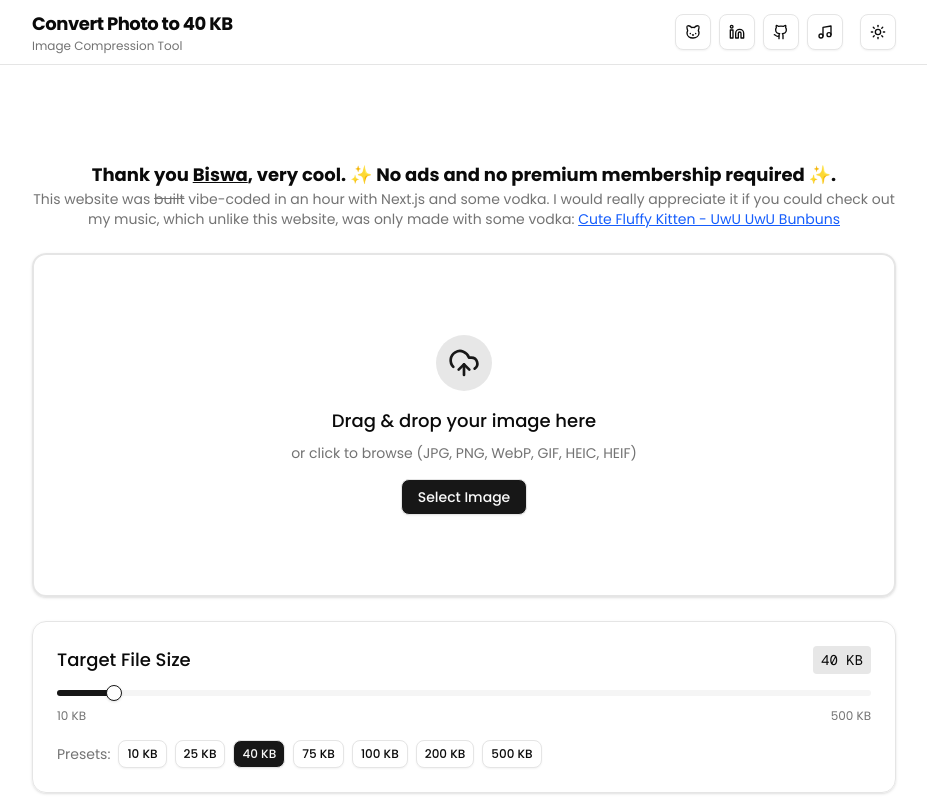
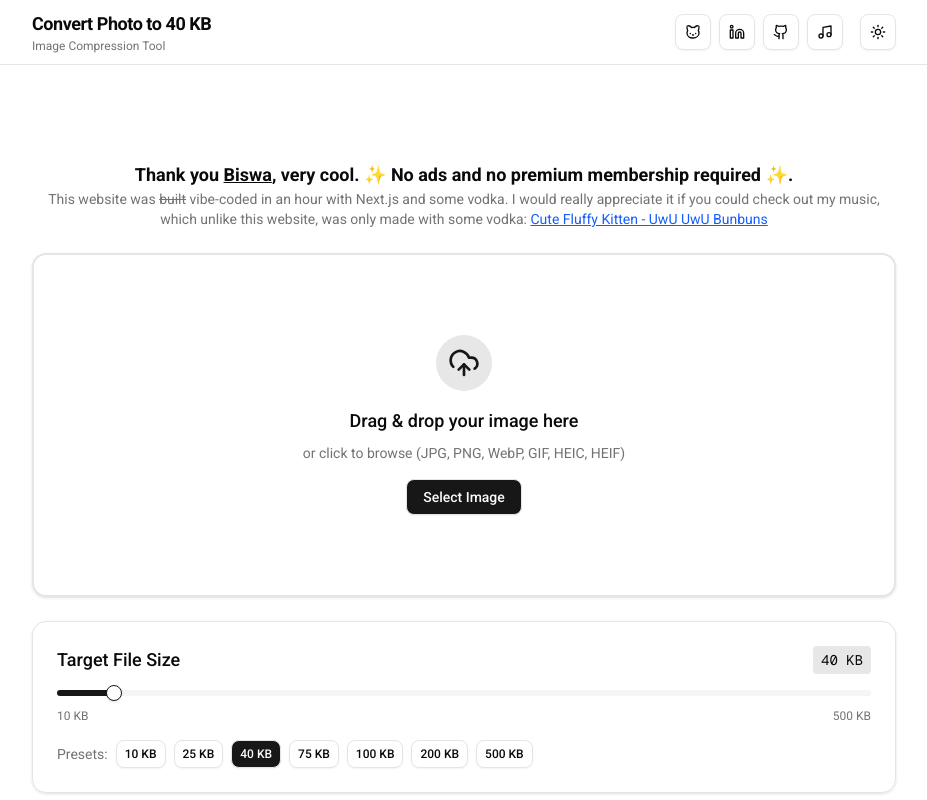
Before and after one commit to madhavan-raja/convertphototo40kb, a Next.js app: page / in a window 1280 px wide. Shown: the top 800 px of the page, without its empty margins (176-1103 px from the left). Built offline with nearby package versions, Linux system fonts and the light colour scheme.

Commit message:
Change font

```diff
--- a/app/globals.css
+++ b/app/globals.css
@@ -6,7 +6,7 @@
 @theme inline {
   --color-background: var(--background);
   --color-foreground: var(--foreground);
-  --font-sans: var(--font-poppins);
+  --font-sans: var(--font-roboto);
   --font-mono: var(--font-geist-mono);
   --color-sidebar-ring: var(--sidebar-ring);
   --color-sidebar-border: var(--sidebar-border);
--- a/app/layout.tsx
+++ b/app/layout.tsx
@@ -1,13 +1,13 @@
 import type { Metadata } from "next";
-import { Geist_Mono, Poppins } from "next/font/google";
+import { Geist_Mono, Roboto } from "next/font/google";
 import { Analytics } from '@vercel/analytics/next';
 import "./globals.css";
 import { ThemeProvider } from "@/components/theme-provider";
 
-const poppins = Poppins({
+const roboto = Roboto({
   subsets: ['latin'],
   display: 'swap',
-  variable: '--font-poppins',
+  variable: '--font-roboto',
   weight: ['100', '200', '300', '400', '500', '600', '700', '800', '900']
 });
 
@@ -29,7 +29,7 @@ export default function RootLayout({
   return (
     <html lang="en" suppressHydrationWarning>
       <body
-        className={`${poppins.variable} ${geistMono.variable} font-sans antialiased`}
+        className={`${roboto.variable} ${geistMono.variable} font-sans antialiased`}
       >
         <ThemeProvider
           attribute="class"
--- a/components/theme-toggle.tsx
+++ b/components/theme-toggle.tsx
@@ -28,7 +28,7 @@ export function ThemeToggle() {
             variant="outline"
             size="icon"
             onClick={() => setTheme(theme === "light" ? "dark" : "light")}
-            className="relative"
+            className="relative cursor-pointer"
         >
             <Sun className="h-[1.2rem] w-[1.2rem] rotate-0 scale-100 transition-all dark:-rotate-90 dark:scale-0" />
             <Moon className="absolute h-[1.2rem] w-[1.2rem] rotate-90 scale-0 transition-all dark:rotate-0 dark:scale-100" />
```
